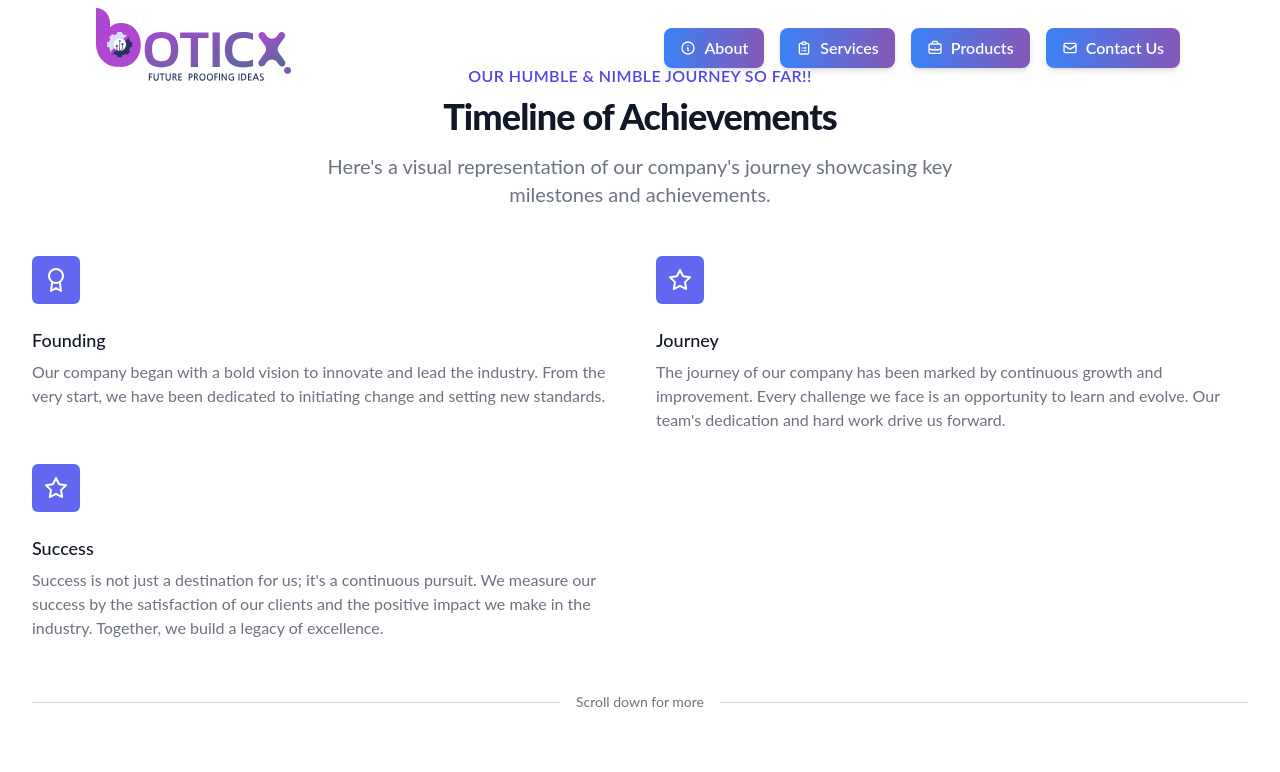
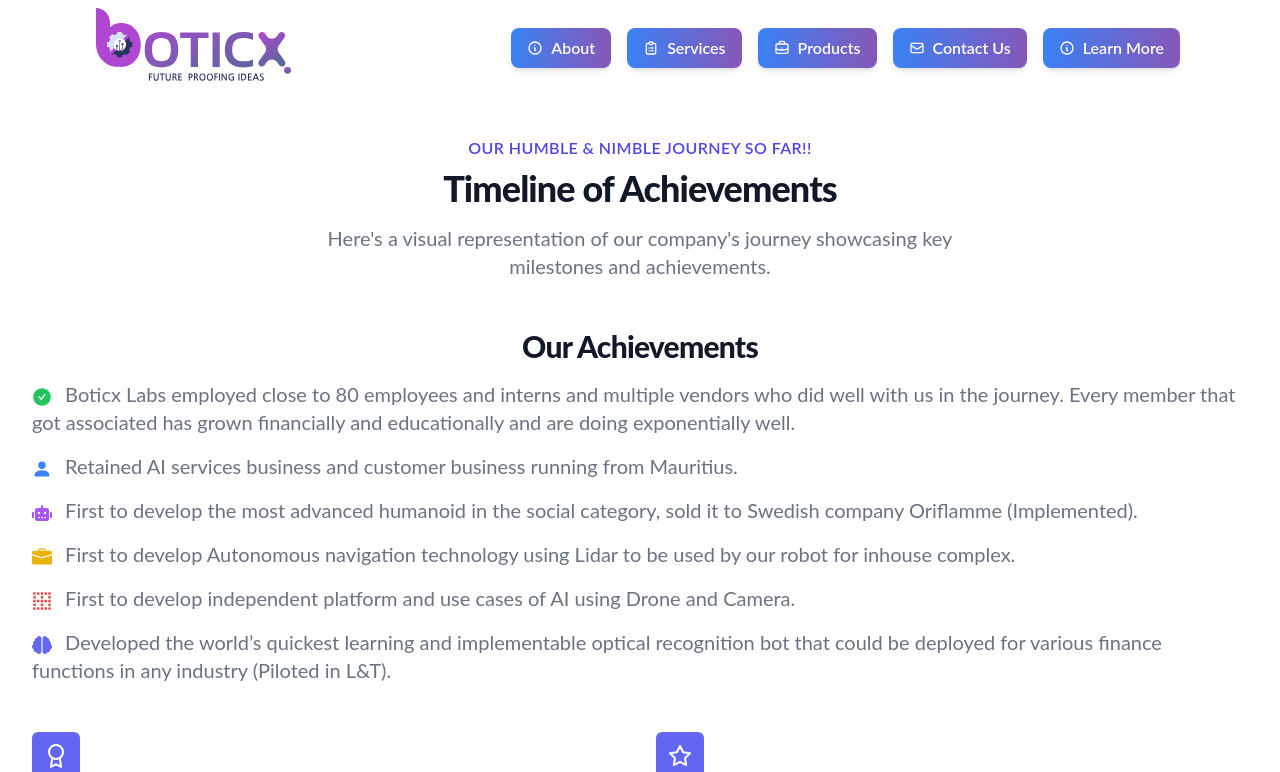
Before and after one commit to dmethi9871/Botricx, a React (Create React App) app: page /LearnMore in a window 1280 px wide. Shown: the top 772 px of the page. Built offline with nearby package versions, Linux system fonts and the light colour scheme.

Commit message:
second commit

```diff
--- a/src/components/LearnMore.js
+++ b/src/components/LearnMore.js
@@ -3,16 +3,23 @@
 import 'react-responsive-carousel/lib/styles/carousel.min.css';
 import NavBar from './Navbar/NavBar';
 import Footer from './Footer';
-import { FiAward, FiStar } from 'react-icons/fi'; // Importing new icons
+import { FiAward, FiStar } from 'react-icons/fi';
+// Importing new icons
 import Image1 from '../images/Aboutus.png';
 import Image2 from '../images/WhatsApp Image 2024-07-01 at 15.59.52_5695fc9a.jpg';
 import Image3 from '../images/WhatsApp Image 2024-07-01 at 16.00.28_4aeacde5.jpg'; // Example image import
+import { AiFillCheckCircle } from 'react-icons/ai';
+import { BsBriefcaseFill, BsPersonFill } from 'react-icons/bs';
+import { FaBorderNone, FaBrain, FaRobot } from 'react-icons/fa';
 // import VideoThumbnail from '../images/'; // Example video thumbnail image
 
 function LearnMore() {
     return (
         <>
             <NavBar />
+            <br></br>
+            <br />
+            <br />
             <div className="pt-16 pb-12">
                 <div className="max-w-7xl mx-auto px-4 sm:px-6 lg:px-8">
                     <div className="lg:text-center">
@@ -21,6 +28,17 @@
                         <p className="mt-4 max-w-2xl text-xl text-gray-500 lg:mx-auto">
                             Here's a visual representation of our company's journey showcasing key milestones and achievements.
                         </p>
+                    </div>
+                    <div className="mt-12">
+                        <h3 className="text-2xl leading-8 font-extrabold tracking-tight text-center text-gray-900 sm:text-3xl">Our Achievements</h3>
+                        <ul className="mt-4 max-w-8xl text-xl text-gray-500 lg:mx-auto space-y-4">
+                            <li><AiFillCheckCircle className="inline-block mr-2 text-green-500" /> Boticx Labs employed close to 80 employees and interns and multiple vendors who did well with us in the journey. Every member that got associated has grown financially and educationally and are doing exponentially well.</li>
+                            <li><BsPersonFill className="inline-block mr-2 text-blue-500" /> Retained AI services business and customer business running from Mauritius.</li>
+                            <li><FaRobot className="inline-block mr-2 text-purple-500" /> First to develop the most advanced humanoid in the social category, sold it to Swedish company Oriflamme (Implemented).</li>
+                            <li><BsBriefcaseFill className="inline-block mr-2 text-yellow-500" /> First to develop Autonomous navigation technology using Lidar to be used by our robot for inhouse complex.</li>
+                            <li><FaBorderNone className="inline-block mr-2 text-red-500" /> First to develop independent platform and use cases of AI using Drone and Camera.</li>
+                            <li><FaBrain className="inline-block mr-2 text-indigo-500" /> Developed the world’s quickest learning and implementable optical recognition bot that could be deployed for various finance functions in any industry (Piloted in L&T).</li>
+                        </ul>
                     </div>
 
                     <div className="mt-10 space-y-12 lg:space-y-0 lg:grid lg:grid-cols-2 lg:gap-8 lg:mt-12">
@@ -105,6 +123,8 @@
                             </div>
                         </Carousel>
                     </div>
+
+
                 </div>
             </div>
             <Footer />
--- a/src/components/Navbar/NavLinks.js
+++ b/src/components/Navbar/NavLinks.js
@@ -46,13 +46,16 @@
                     </div>
             </HashLink>
             <br/>
-            {/* <HashLink
-                className="px-6 py-3 font-semibold text-white bg-gradient-to-r from-blue-500 to-custom-blue hover:from-custom-blue hover:to-blue-500 transition-all duration-300 rounded-full shadow-md"
+            <HashLink
+                className="px-4 py-2 font-semibold text-white hover:text-gray-100 transition-colors duration-300 bg-gradient-to-r from-blue-500 to-custom-blue rounded-lg shadow-md"
                 smooth
-                to="/get-demo#demo"
+                to="/LearnMore"
             >
-                Demo our products
-            </HashLink> */}
+                <div className="flex items-center space-x-2">
+                <HiOutlineInformationCircle className="nav-icon text-white" />
+                <span className="text-white">Learn More</span>
+                    </div>
+            </HashLink>
         </div>
     );
 };
```
